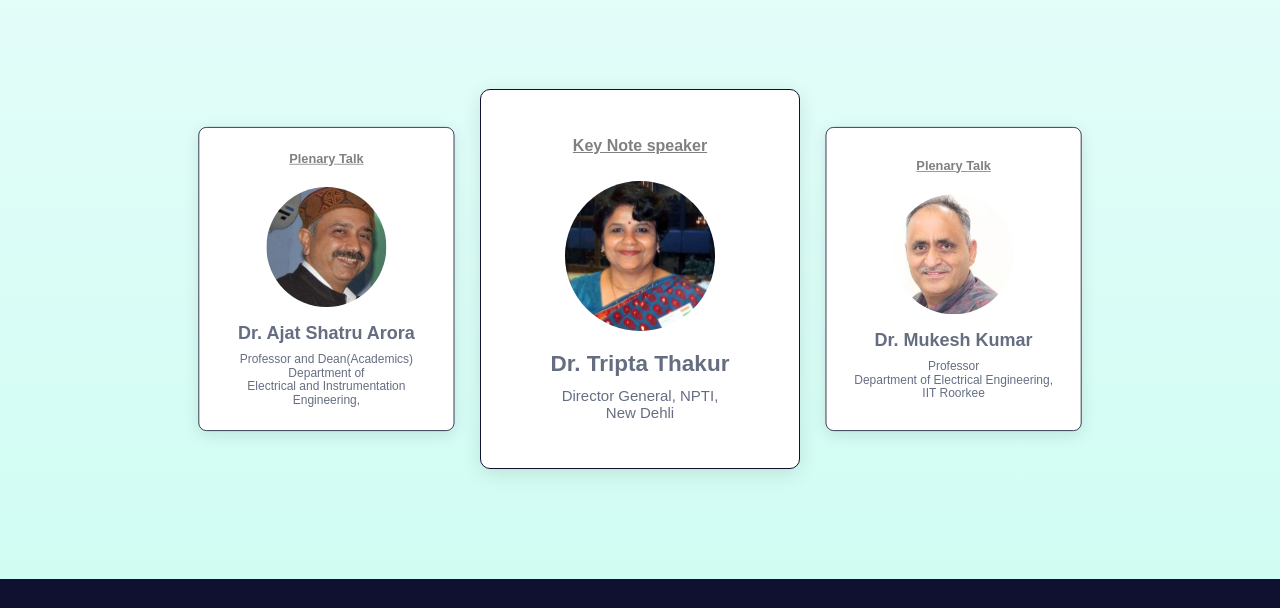
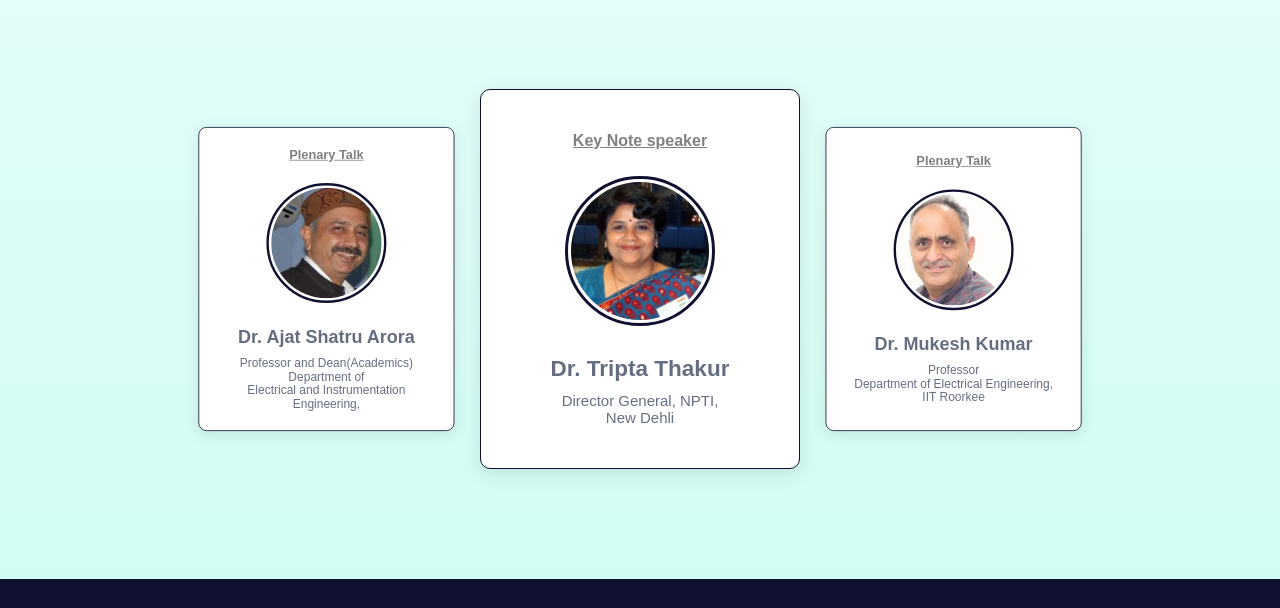
Before and after one commit to Varshneyanurag125/Electrical-Conference, a website: page speaker.html in a window 1280 px wide. Shown: the part 183-791 px from the top of the page. Drawn offline with Linux system fonts and the light colour scheme; a web font is replaced by a local one.

Commit message:
add speaker

```diff
--- a/speaker.html
+++ b/speaker.html
@@ -89,13 +89,17 @@
     <div class="carousel">
         <div class="card left">
             <h2 class="card-headtop">Key Note speaker</h2>
-            <img src="/images/speaker 1.jpeg" alt="Team Member 1">
+            <div class="image-border">
+                <img src="/images/speaker 1.jpeg" alt="Team Member 1">
+            </div>
             <h2>Dr. Tripta Thakur</h2>
             <p>Director General, NPTI, <br> New Dehli</p>
         </div>
         <div class="card center">
             <h2 class="card-headtop">Plenary Talk </h2>
-            <img src="/images/speaker 2.jpg" alt="Team Member 2">
+            <div class="image-border">
+                <img src="/images/speaker 2.jpg" alt="Team Member 2">
+            </div>
             <h2>Dr. Mukesh Kumar</h2>
             <p>Professor <br>
                 Department of Electrical Engineering, <br>
@@ -104,7 +108,9 @@
         </div>
         <div class="card right">
             <h2 class="card-headtop">Plenary Talk</h2>
-            <img src="/images/speaker 3.jpg" alt="Team Member 3">
+            <div class="image-border">
+                <img src="/images/speaker 3.jpg" alt="Team Member 3">
+            </div>
             <h2>Dr. Ajat Shatru Arora</h2>
             <p>Professor and Dean(Academics)<br>
                 Department of <br>
--- a/style/speaker.css
+++ b/style/speaker.css
@@ -55,13 +55,22 @@ body{
     position: absolute;
     transition: all 0.5s ease;
 }
-.card img {
-    width: 150px;
-    height: 150px;
+.image-border{
+    width: 10em;
+    height: 10em;
+    border-radius: 50%;
+    padding: 3px;
+    border: 3px solid #101130;
+    margin-bottom: 2em;
+}
+
+.image-border img{
+    width: 100%;
+    height: 100%;
     border-radius: 50%;
     object-fit: cover;
-    margin-bottom: 20px;
 }
+
 .card h2 {
     margin: 0 0 10px;
 }
```
